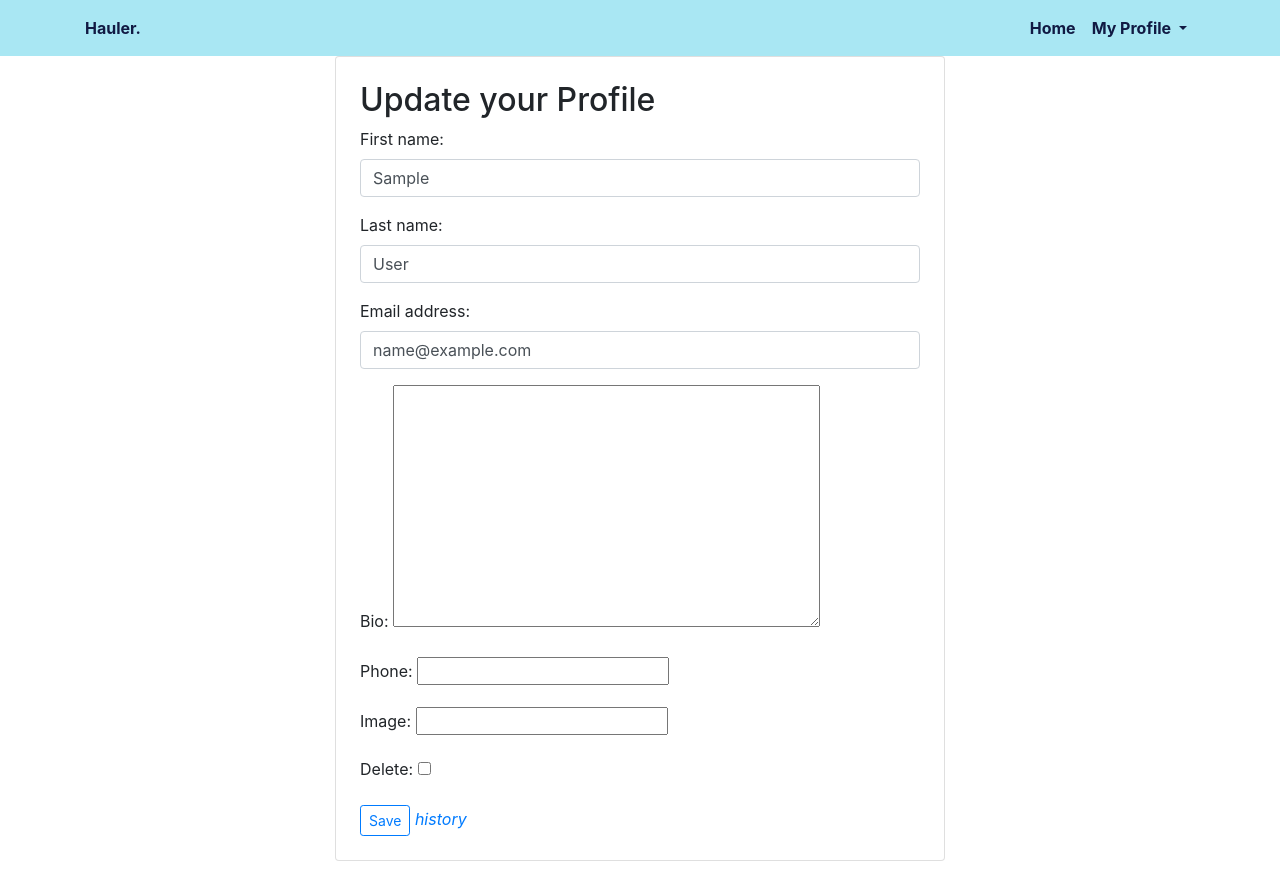
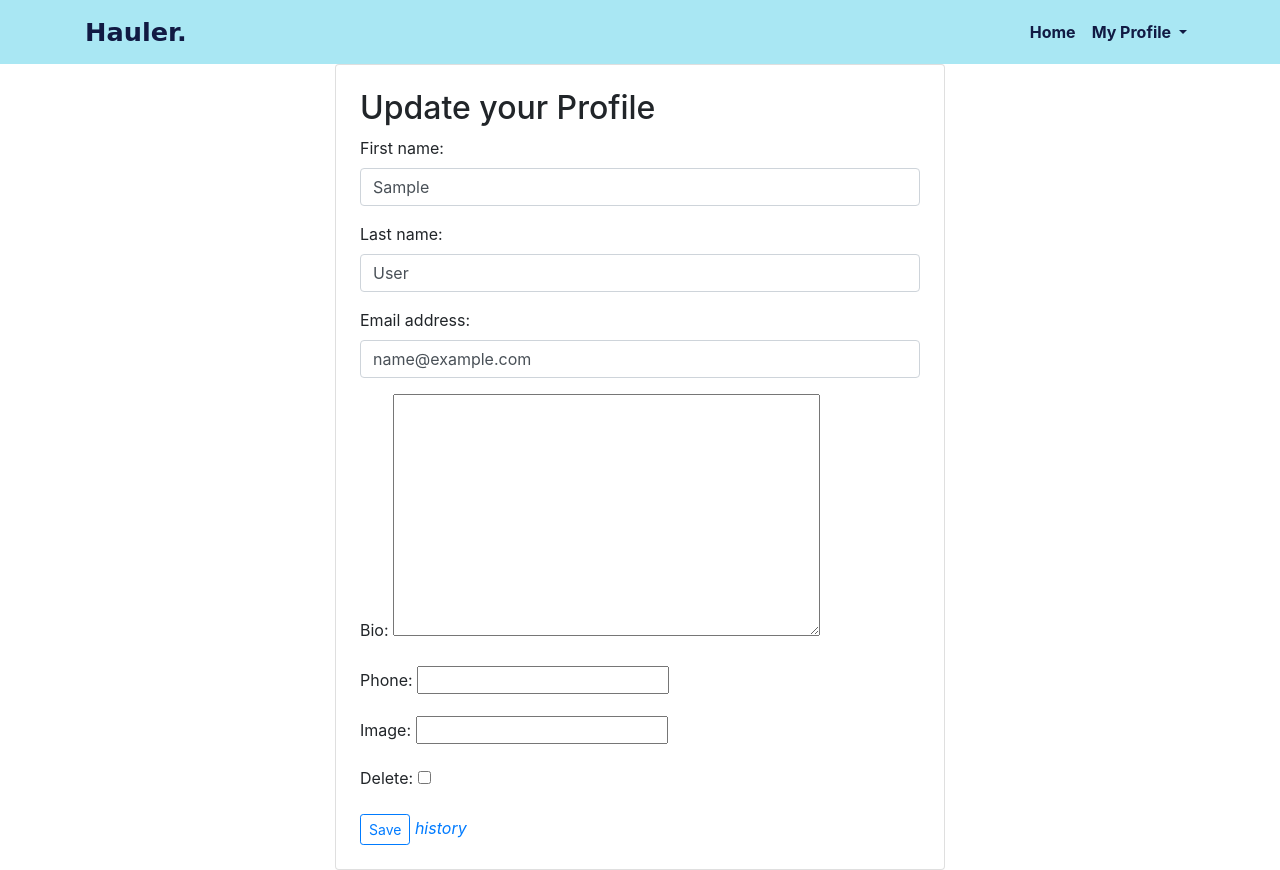
Before and after one commit to Developer-Gitonga/Hauler, a Django app: page /profile/1/update/ in a window 1280 px wide. Run offline with Django 4.2, Linux system fonts and the light colour scheme; the visitor is signed in with stand-in values (Sample User, id 1); data comes from the database, SQL or seed files in the repository; some libraries are stand-ins or nearby versions; some web fonts are replaced.

Commit message:
st: update topnav logo

```diff
--- a/templates/haul/nav.html
+++ b/templates/haul/nav.html
@@ -1,6 +1,6 @@
 <nav class="navbar navbar-expand-lg top-nav">
   <div class="container">
-    <a class="navbar-brand" href="{% url 'home' %}">Hauler.</a>
+    <a class="navbar-brand logo" href="{% url 'home' %}">Hauler.</a>
     <button
       class="navbar-toggler"
       type="button"
```
